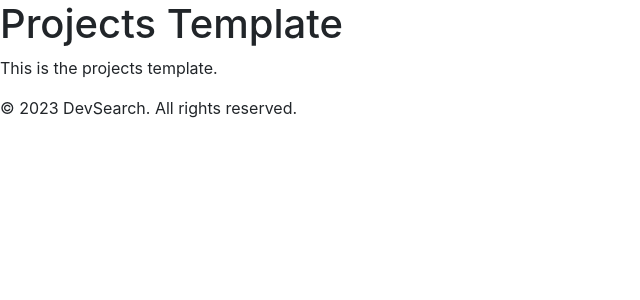
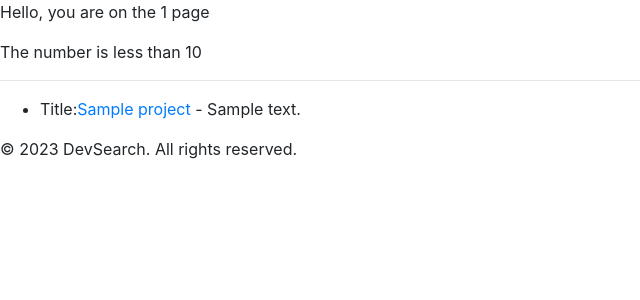
Before and after one commit to davecoll3/Django-Project, a Django app: template devsearch/projects/templates/projects/projects.html in a window 1280 px wide. Shown: the part 56-356 px from the top of the page, without its empty margins (0-640 px from the left). Run offline with Django 5.2, Linux system fonts and the light colour scheme; the template is opened without the code that fills it: most values are stand-ins (such as "Sample title", 1, 10 or a date in 2020); some libraries are stand-ins or nearby versions.

Commit message:
added projectList dictionary to views.py and variables to template

```diff
--- a/devsearch/projects/templates/projects/projects.html
+++ b/devsearch/projects/templates/projects/projects.html
@@ -1,12 +1,22 @@
 {% extends 'main.html' %}
 
 {% block content %}
-<div class="container"></div>
-    <div class="row">
-        <div class="col-md-12">
-            <h1>Projects Template</h1>
-            <p>This is the projects template.</p>
-        </div>
-    </div>
-</div>
+
+<p>Hello, you are on the {{page}} page</p>
+
+{% if number > 10 %}
+    <p>The number is greater than 10</p>
+{% elif number == 10 %}
+    <p>The number is equal to 10</p>
+{% else %}
+    <p>The number is less than 10</p>
+{% endif %}
+
+<hr>
+
+<ul>
+    {% for project in projects %}
+        <li>Title:<a href="{% url 'project' project.id %}">{{project.title}}</a> - {{project.description}}</li>
+    {% endfor %}
+</ul>
 {% endblock %}
--- a/devsearch/projects/urls.py
+++ b/devsearch/projects/urls.py
@@ -3,6 +3,6 @@ from . import views
 
 
 urlpatterns = [
-    path('projects/', views.projects, name='projects'),
+    path('', views.projects, name='projects'),
     path('project/<str:pk>', views.project, name='project')
 ]
```
Also changed, not shown: devsearch/projects/templates/projects/single-project.html (+3 -8 lines), devsearch/projects/views.py (+32 -2 lines).
